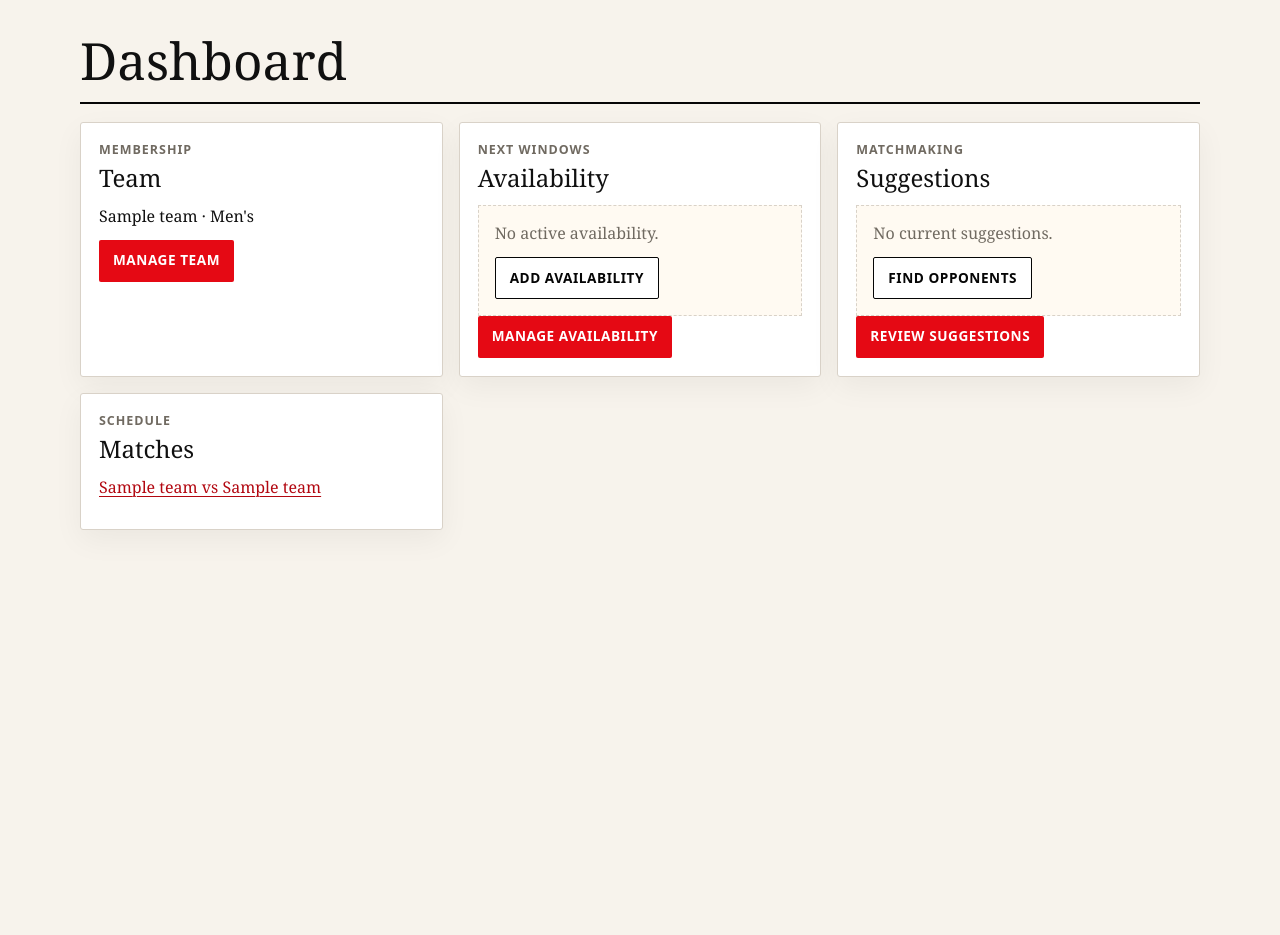
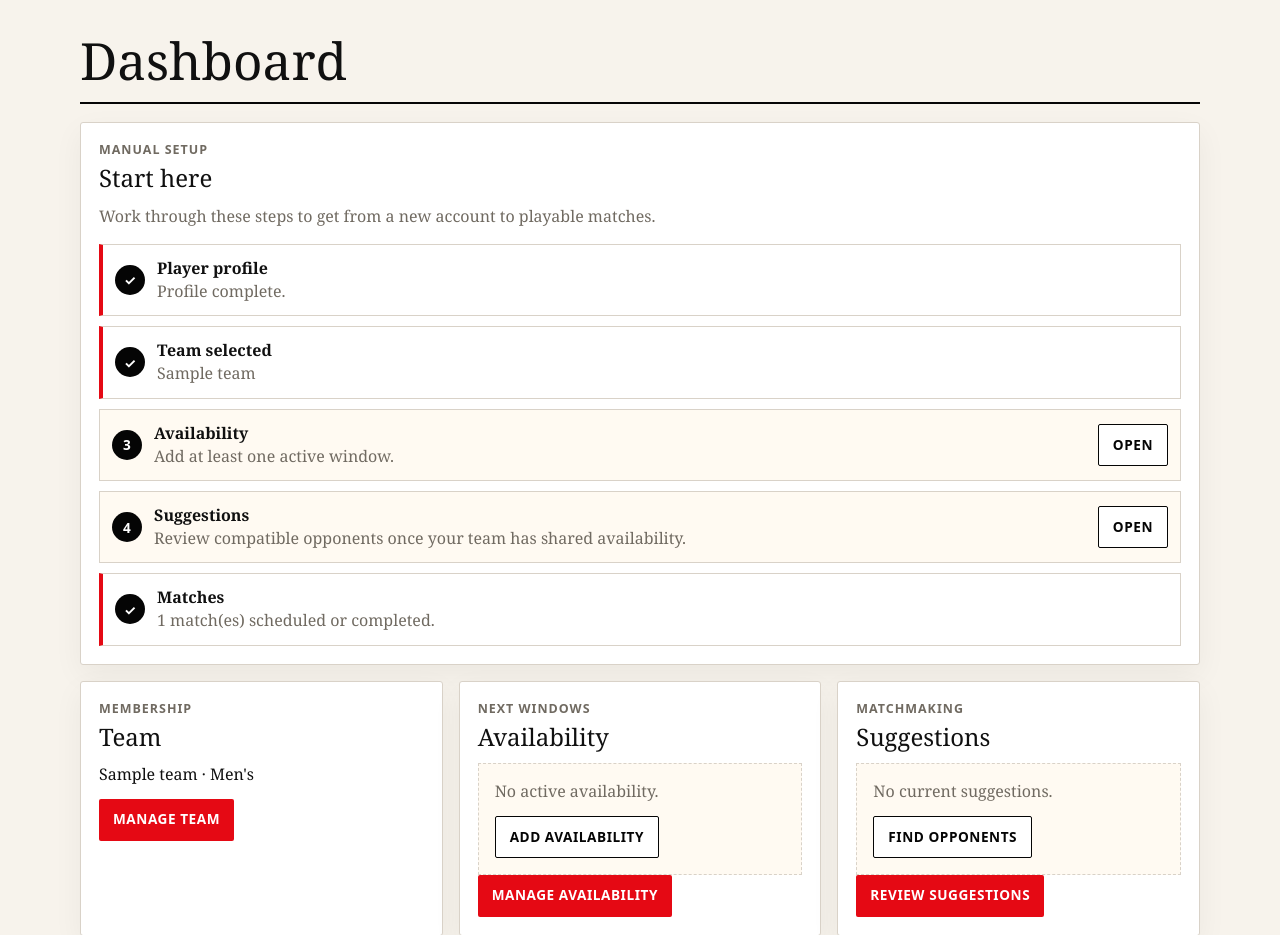
Before and after one commit to DZI-dotWRLD/BC_Ladder, a Django app: page / in a window 1280 px wide. Shown: the part 88-1023 px from the top of the page. Before the commit the page ends 618 px from the top, so only its background shows below. Run offline with Django 5.2, Linux system fonts and the light colour scheme; a user stored in the database is signed in; tables that the repository leaves empty hold one stand-in row (values such as "Sample post"); data that the repository does not hold is empty.

Commit message:
Add setup checklist and hide cancelled availability

```diff
--- a/ladder/static/ladder/app.css
+++ b/ladder/static/ladder/app.css
@@ -159,6 +159,47 @@ p { margin: 0 0 12px; }
     padding: 16px;
 }
 
+.setup-panel { margin-bottom: 16px; }
+
+.setup-list {
+    list-style: none;
+    padding: 0;
+    margin: 16px 0 0;
+    display: grid;
+    gap: 10px;
+}
+
+.setup-list li {
+    display: grid;
+    grid-template-columns: auto 1fr auto;
+    align-items: center;
+    gap: 12px;
+    border: 1px solid var(--line);
+    background: var(--ivory);
+    padding: 12px;
+}
+
+.setup-list li.complete {
+    background: #fff;
+    border-left: 4px solid var(--accent);
+}
+
+.setup-list strong,
+.setup-list .muted {
+    display: block;
+}
+
+.setup-marker {
+    display: inline-grid;
+    place-items: center;
+    width: 30px;
+    height: 30px;
+    color: #fff;
+    background: var(--black);
+    border-radius: 999px;
+    font: 700 .85rem system-ui, -apple-system, BlinkMacSystemFont, "Segoe UI", sans-serif;
+}
+
 .messages { margin-bottom: 18px; }
 
 .message {
--- a/ladder/templates/ladder/dashboard.html
+++ b/ladder/templates/ladder/dashboard.html
@@ -4,6 +4,25 @@
 
 {% block content %}
 <h1>Dashboard</h1>
+<section class="panel setup-panel">
+    <div class="eyebrow">Manual setup</div>
+    <h2>Start here</h2>
+    <p class="muted">Work through these steps to get from a new account to playable matches.</p>
+    <ol class="setup-list">
+        {% for step in setup_steps %}
+            <li class="{% if step.complete %}complete{% endif %}">
+                <span class="setup-marker">{% if step.complete %}✓{% else %}{{ forloop.counter }}{% endif %}</span>
+                <span>
+                    <strong>{{ step.label }}</strong>
+                    <span class="muted">{{ step.detail }}</span>
+                </span>
+                {% if not step.complete %}
+                    <a class="button secondary" href="{% url step.url_name %}">Open</a>
+                {% endif %}
+            </li>
+        {% endfor %}
+    </ol>
+</section>
 <div class="grid">
     <section class="panel">
         <div class="eyebrow">Membership</div>
--- a/ladder/views.py
+++ b/ladder/views.py
@@ -72,6 +72,59 @@ def _player_match_queryset(profile):
     )
 
 
+def _setup_steps_for_profile(profile, team, active_availability_count, suggestion_count, match_count):
+    pending_join_request = (
+        None
+        if team
+        else TeamMembership.objects.filter(player=profile, status=TeamMembership.STATUS_JOIN_REQUESTED)
+        .select_related("team")
+        .order_by("created_at", "id")
+        .first()
+    )
+    team_label = "Team selected"
+    team_detail_text = team.name if team else "Create a team or request to join one."
+    if pending_join_request:
+        team_label = "Team request pending"
+        team_detail_text = f"Waiting for admin approval to join {pending_join_request.team.name}."
+
+    return [
+        {
+            "label": "Player profile",
+            "detail": "Profile complete.",
+            "complete": True,
+            "url_name": "ladder:profile_setup",
+        },
+        {
+            "label": team_label,
+            "detail": team_detail_text,
+            "complete": bool(team),
+            "url_name": "ladder:team",
+        },
+        {
+            "label": "Availability",
+            "detail": "Add at least one active window."
+            if not active_availability_count
+            else f"{active_availability_count} active window(s).",
+            "complete": active_availability_count > 0,
+            "url_name": "ladder:availability",
+        },
+        {
+            "label": "Suggestions",
+            "detail": "Review compatible opponents once your team has shared availability."
+            if not suggestion_count
+            else f"{suggestion_count} suggestion(s) available.",
+            "complete": suggestion_count > 0,
+            "url_name": "ladder:suggestions",
+        },
+        {
+            "label": "Matches",
+            "detail": "Confirmed matches will appear here." if not match_count else f"{match_count} match(es) scheduled or completed.",
+            "complete": match_count > 0,
+            "url_name": "ladder:matches",
+        },
+    ]
+
+
 def register(request):
     if request.user.is_authenticated:
         return redirect("ladder:dashboard")
@@ -106,9 +159,11 @@ def dashboard(request):
     if profile is None:
         return redirect("ladder:profile_setup")
     team = _active_team(profile)
-    availability = profile.availability_slots.filter(status=AvailabilitySlot.STATUS_ACTIVE).order_by("starts_at")[:5]
+    active_availability = profile.availability_slots.filter(status=AvailabilitySlot.STATUS_ACTIVE)
+    availability = active_availability.order_by("starts_at")[:5]
     suggestions_qs = MatchSuggestion.objects.none()
-    matches = _player_match_queryset(profile)[:5]
+    matches_qs = _player_match_queryset(profile)
+    matches = matches_qs[:5]
     if team:
         suggestions_qs = (
             MatchSuggestion.objects.filter(Q(team_a=team) | Q(team_b=team))
@@ -116,10 +171,24 @@ def dashboard(request):
             .prefetch_related("participants__player__user", "acceptances")
             .order_by("starts_at")[:5]
         )
+    setup_steps = _setup_steps_for_profile(
+        profile,
+        team,
+        active_availability.count(),
+        suggestions_qs.count(),
+        matches_qs.count(),
+    )
     return render(
         request,
         "ladder/dashboard.html",
-        {"profile": profile, "team": team, "availability": availability, "suggestions": suggestions_qs, "matches": matches},
+        {
+            "profile": profile,
+            "team": team,
+            "availability": availability,
+            "suggestions": suggestions_qs,
+            "matches": matches,
+            "setup_steps": setup_steps,
+        },
     )
 
 
@@ -228,8 +297,9 @@ def availability(request):
                 _message_domain_error(request, error)
         else:
             messages.error(request, "Enter a valid start and end.")
-    slots = profile.availability_slots.order_by("-starts_at", "-created_at")
-    return render(request, "ladder/availability.html", {"form": form, "slots": slots})
+    slots = profile.availability_slots.filter(status=AvailabilitySlot.STATUS_ACTIVE).order_by("starts_at", "created_at")
+    cancelled_count = profile.availability_slots.filter(status=AvailabilitySlot.STATUS_CANCELLED).count()
+    return render(request, "ladder/availability.html", {"form": form, "slots": slots, "cancelled_count": cancelled_count})
 
 
 @login_required
```
Also changed, not shown: ladder/templates/ladder/availability.html (+5 -3 lines), ladder/tests.py (+29 -0 lines).
